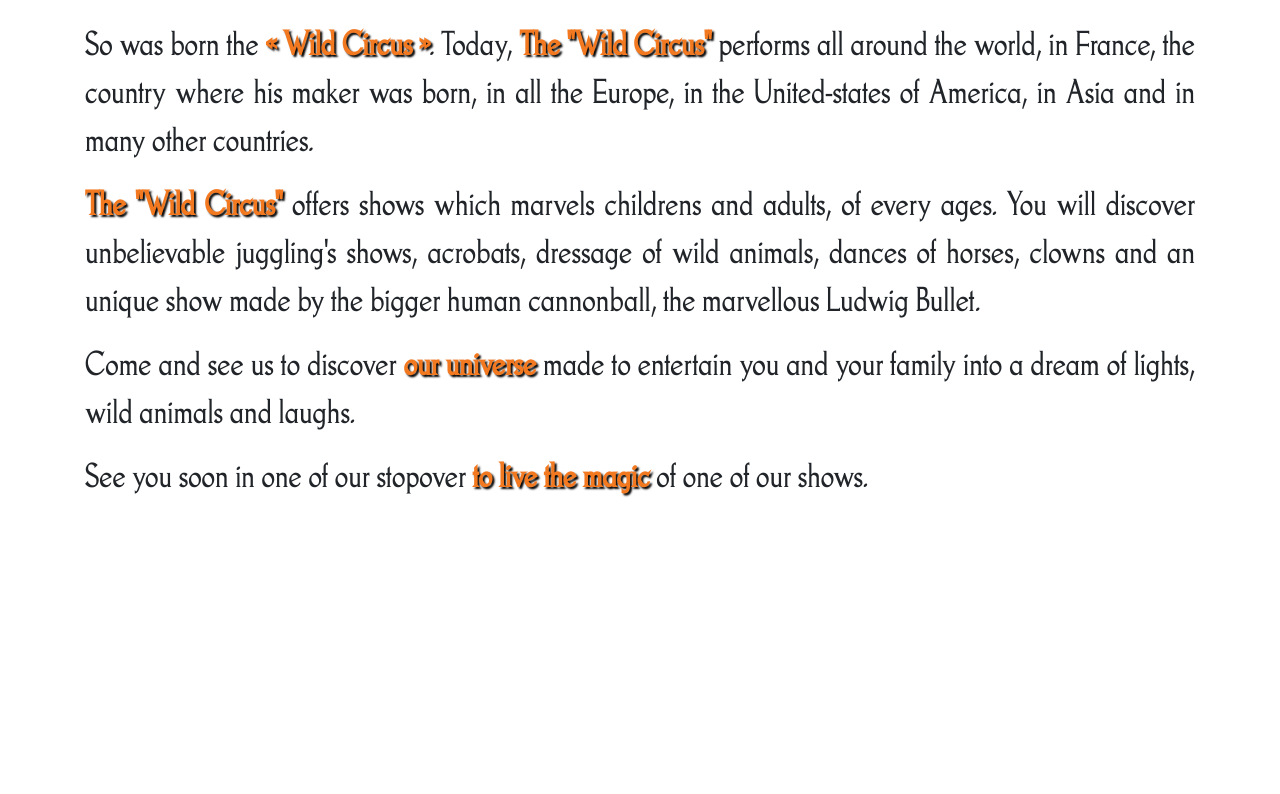
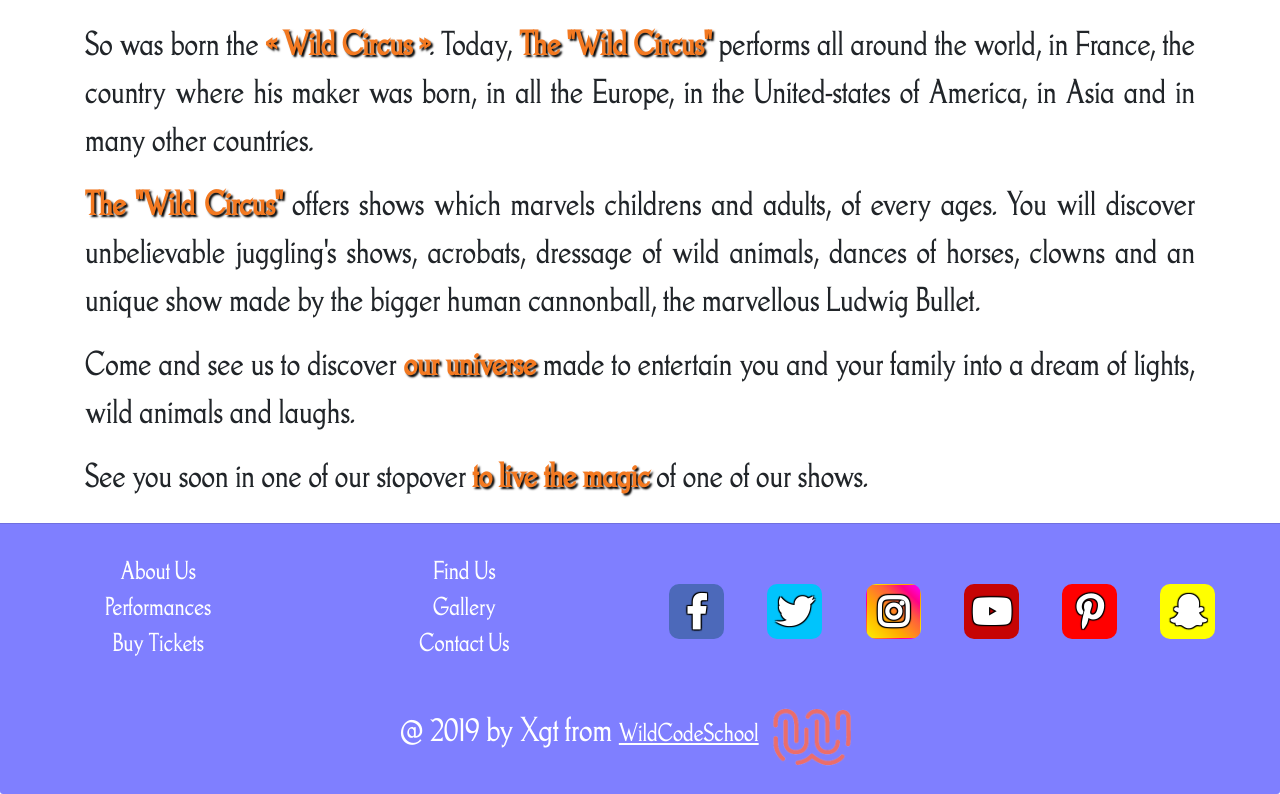
Before and after one commit to Xgt72/Checkpoint-4-WCS, an Angular app in the folder front/: page /AboutUs in a window 1280 px wide. Shown: the part 533-1327 px from the top of the page. Before the commit the page ends 1048 px from the top, so only its background shows below. Built offline with nearby package versions, Linux system fonts and the light colour scheme; a web font is replaced by a local one.

Commit message:
add of the footer

```diff
--- a/front/src/app/app.component.css
+++ b/front/src/app/app.component.css
@@ -0,0 +1,3 @@
+.sticky-top {
+    background-color: white!important;
+}
--- a/front/src/app/app.component.html
+++ b/front/src/app/app.component.html
@@ -1,3 +1,5 @@
-<app-nav-bar></app-nav-bar>
-
+<div class="container-fluid sticky-top">
+    <app-nav-bar></app-nav-bar>
+</div>
 <router-outlet></router-outlet>
+<app-footer></app-footer>
--- a/front/src/app/app.module.ts
+++ b/front/src/app/app.module.ts
@@ -13,6 +13,7 @@ import { NavBarComponent } from './nav-bar/nav-bar.component';
 import { LoginComponent } from './login/login.component';
 import { MainButtonComponent } from './main-button/main-button.component';
 import { SectionTitleComponent } from './section-title/section-title.component';
+import { FooterComponent } from './footer/footer.component';
 
 @NgModule({
   declarations: [
@@ -26,7 +27,8 @@ import { SectionTitleComponent } from './section-title/section-title.component';
     NavBarComponent,
     LoginComponent,
     MainButtonComponent,
-    SectionTitleComponent
+    SectionTitleComponent,
+    FooterComponent
   ],
   imports: [
     BrowserModule,
--- /dev/null
+++ b/front/src/app/footer/footer.component.css
@@ -0,0 +1,91 @@
+.footer {
+  color: white;
+  background-color: rgba(0, 0, 255, 0.5);
+  width: auto;
+  height: auto;
+  font-size: 13px;
+}
+
+.titleSchool {
+  text-decoration: underline;
+}
+
+a {
+  font-size: 1.5rem;
+  color: white;
+  text-decoration: none;
+}
+
+img {
+  height: 90px;
+}
+
+.row {
+  margin-right: auto;
+}
+
+li {
+  list-style: none;
+}
+
+a:hover {
+  color: blue;
+  font-weight: bold;
+  text-shadow: 2px 2px 2px #f37921;
+}
+
+#socialBox li {
+  list-style: none;
+}
+
+#socialBox li a {
+  display: flex;
+  justify-content: center;
+  align-items: center;
+  width: 55px;
+  height: 55px;
+  line-height: 45px;
+  text-align: center;
+  font-size: 35px;
+  color: white;
+  font-weight: bold;
+  margin: 0;
+  border-radius: 10px;
+  transition: 0.4s;
+  text-shadow: 1px 1px 1px black, -1px 1px 1px black, -1px -1px 1px black,1px -1px 1px black;
+}
+
+.instagram {
+  background: linear-gradient(to right top, #f8ed04, #fddb00, #ffca00, #ffb800, #ffa700, #ff9019, #ff782b, #ff603a, #ff345c, #ff0089, #ff00c1, #f300ff);
+  ;
+}
+
+.facebook {
+  background: rgb(76, 105, 186);
+}
+
+.twitter {
+  background: rgb(0, 196, 252);
+}
+
+.youtube {
+  background: rgb(198, 4, 4);
+}
+
+.pinterest {
+  background: rgb(255, 0, 0);
+}
+
+.snapchat {
+  background: yellow;
+}
+
+#socialBox li a:hover .fab, #socialBox li a:hover .fas {
+  transform: rotateY(360deg);
+  color: #333;
+  text-shadow: none;
+}
+
+#socialBox li a .fab, #socialBox li a .fas {
+  transition: 0.8s;
+}
--- /dev/null
+++ b/front/src/app/footer/footer.component.html
@@ -0,0 +1,73 @@
+<div class="footer mt-4 card-footer">
+  <div class="row">
+    <div class="col-12 col-sm-6 text-center mt-3">
+      <div class="row">
+        <ul class="rounded mx-auto d-block col-6">
+          <li>
+            <a routerLink="AboutUs" routerLinkActive="active">About Us</a>
+          </li>
+          <li>
+            <a routerLink="Performances" routerLinkActive="active">Performances</a>
+          </li>
+          <li>
+            <a routerLink="BuyTickets" routerLinkActive="active">Buy Tickets</a>
+          </li>
+        </ul>
+        <ul class="rounded mx-auto d-block col-6">
+          <li>
+            <a routerLink="FindUs" routerLinkActive="active">Find Us</a>
+          </li>
+          <li>
+            <a routerLink="Gallery" routerLinkActive="active">Gallery</a>
+          </li>
+          <li>
+            <a routerLink="ContactUs" routerLinkActive="active">Contact Us</a>
+          </li>
+        </ul>
+      </div>
+    </div>
+    <div class="col-12 col-sm-6 text-center mt-3">
+      <ul class="row p-0 mx-2 mt-3 justify-content-around" id="socialBox">
+        <li class="mr-2 my-3">
+          <a class="facebook btn" title="Like us on Facebook" href="https://www.facebook.fr/wildcircusfr" role="button">
+            <i class="fab fa-facebook-f"></i>
+          </a>
+        </li>
+        <li class="mx-2 my-3">
+          <a class="twitter btn" title="Follow us on Twitter" href="http://www.twitter.fr/wildcircusfr" role="button">
+            <i class="fab fa-twitter"></i>
+          </a>
+        </li>
+        <li class="mx-2 my-3">
+          <a class="instagram btn" title="See us on Instagram" href="https://www.instagram.com/?hl=fr" role="button">
+            <i class="fab fa-instagram"></i>
+          </a>
+        </li>
+        <li class="mx-2 my-3">
+          <a class="youtube btn" title="See us on Youtube" href="http://www.youtube.com/user/wildcircusfr"
+            role="button">
+            <i class="fab fa-youtube"></i>
+          </a>
+        </li>
+        <li class="mx-2 my-3">
+          <a class="pinterest btn" title="See us on Pinterest" href="https://www.pinterest.fr/" role="button">
+            <i class="fab fa-pinterest-p"></i>
+          </a>
+        </li>
+        <li class="mx-2 my-3">
+          <a class="snapchat btn" title="See us on Snapchat" href="https://www.snapchat.com/l/fr-fr/" role="button">
+            <i class="fab fa-snapchat-ghost"></i>
+          </a>
+        </li>
+      </ul>
+    </div>
+    <div class="row mt-3 mx-auto text-center justify-content-center align-items-center">
+      <p>@ 2019 by Xgt from
+        <a href="https://wildcodeschool.fr/laloupe/">
+          <span class="titleSchool">WildCodeSchool</span>
+        </a>
+      </p>
+      <img src="../../assets/logo_wcs.png" alt="logoWCS" class="rounded mx-2 d-block">
+    </div>
+  </div>
+</div>
--- /dev/null
+++ b/front/src/app/footer/footer.component.ts
@@ -0,0 +1,15 @@
+import { Component, OnInit } from '@angular/core';
+
+@Component({
+  selector: 'app-footer',
+  templateUrl: './footer.component.html',
+  styleUrls: ['./footer.component.css']
+})
+export class FooterComponent implements OnInit {
+
+  constructor() { }
+
+  ngOnInit() {
+  }
+
+}
--- a/front/src/styles.css
+++ b/front/src/styles.css
@@ -3,7 +3,7 @@
     src: url("./assets/font/goodfishrg.ttf") format("truetype");
   }
 
-  p {
+  p, a {
     font-family: "GoodFish", Arial, Helvetica, sans-serif;
     font-size: 2rem;
     text-align: justify;
```
Also changed, not shown: front/src/assets/logo_wcs.png (added), 1 other file (tests, documents, lock files or other folders).
